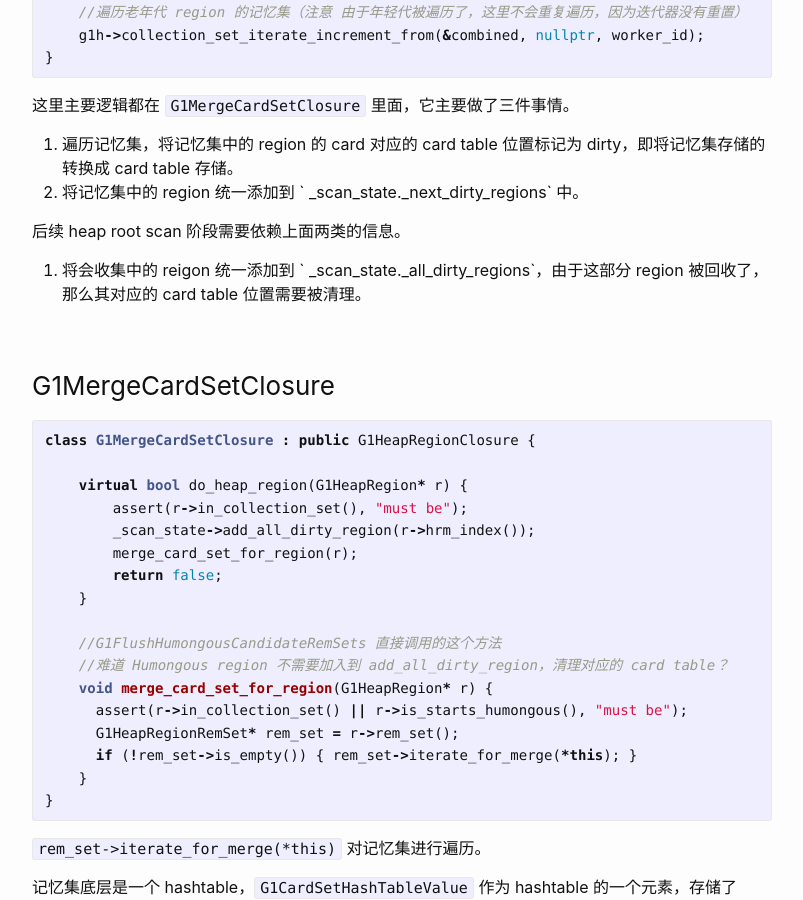
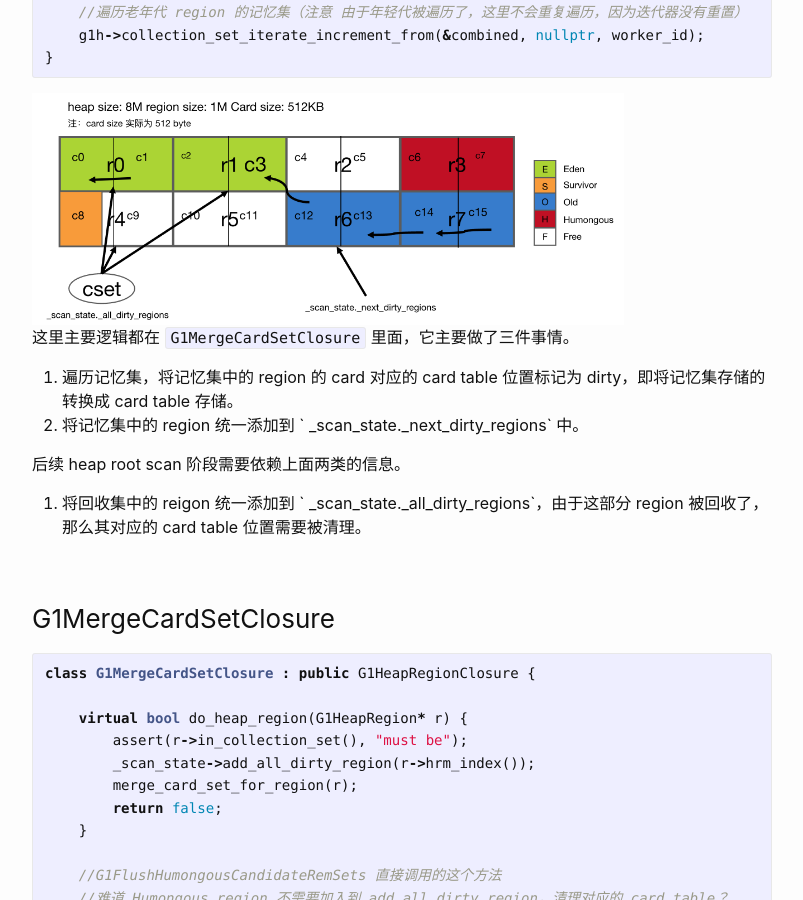
Before and after one commit to yoa1226/yoa1226.github.io, a Jekyll site: the page built from _posts/2024-08-25-g1-gc-young-gc-root-scan.md, in a window 1280 px wide and 900 px high, scrolled down 1182 px. Shown: the whole window, without its empty margins (238-1041 px from the left). Built offline with Jekyll 4.4.1, drawn with Linux system fonts in a browser that asks for light colours; some of the changed text lies outside the part shown.

Commit message:
g1 ygc root scan add image

````diff
--- a/_posts/2024-08-25-g1-gc-young-gc-root-scan.md
+++ b/_posts/2024-08-25-g1-gc-young-gc-root-scan.md
@@ -34,6 +34,8 @@ virtual void work(uint worker_id) {
 }
 ```
 
+<image src="/assets/gc-young-gc-root-scan/g1-gc-ygc-rset-scan.png" width = "80%"/>
+
 这里主要逻辑都在 `G1MergeCardSetClosure` 里面，它主要做了三件事情。
 
 1. 遍历记忆集，将记忆集中的 region 的 card 对应的 card table 位置标记为 dirty，即将记忆集存储的转换成 card table 存储。
@@ -41,7 +43,7 @@ virtual void work(uint worker_id) {
 
 后续 heap root scan 阶段需要依赖上面两类的信息。
 
-3. 将会收集中的 reigon 统一添加到 ` _scan_state._all_dirty_regions`，由于这部分 region 被回收了，那么其对应的 card table 位置需要被清理。
+3. 将回收集中的 reigon 统一添加到 ` _scan_state._all_dirty_regions`，由于这部分 region 被回收了，那么其对应的 card table 位置需要被清理。
 
 ### G1MergeCardSetClosure
 
@@ -159,6 +161,7 @@ class G1MergeCardSetClosure : public G1HeapRegionClosure {
 
 对每个 dirty card 进行处理，`_merge_card_set_cache` 用于优化性能，`mark_clean_as_dirty` 将存在跨 region 引用的 card 标记为 dirty card。
 
+
 ```cpp
 //->ptr.iterate(cl, _config->inline_ptr_bits_per_card());
 //->found(value & card_mask);
@@ -175,10 +178,16 @@ class G1MergeCardSetClosure : public G1HeapRegionClosure {
   }
 
     void mark_card(G1CardTable::CardValue* value) {
-      if (_ct->mark_clean_as_dirty(value)) { }
+      if (_ct->mark_clean_as_dirty(value)) {
+        _scan_state->set_chunk_dirty(_ct->index_for_cardvalue(value));
+       }
     }
 }
 ```
+
+`scan_state->set_chunk_dirty`对 card index 进行压缩，64 个 card组成一个 chunk。相当于对 dirty card 分层，添加了一层索引，后续可以看到对
+
+<image src="/assets/gc-young-gc-root-scan/g1-gc-young-gc-root-scan-chunk.png" width="80%"/>
 
 ## scan root
 
@@ -632,7 +641,9 @@ class G1CardTableChunkClaimer {
 }
 ```
 
-`_region_scan_chunks` 在遍历记忆集的时候初始化， 用于加快查找。
+<image src="/assets/gc-young-gc-root-scan/g1-gc-young-gc-root-scan-chunk.png" width="80%"/>
+
+`_region_scan_chunks` 在遍历记忆集的时候初始化后， 用于加快查找。
 
 ```cpp
 void set_chunk_range_dirty(size_t const region_card_idx, size_t const card_length) {
````
Also changed, not shown: assets/gc-young-gc-root-scan/g1-gc-ygc-rset-scan.png (added), assets/gc-young-gc-root-scan/g1-gc-young-gc-root-scan-chunk.png (added).
